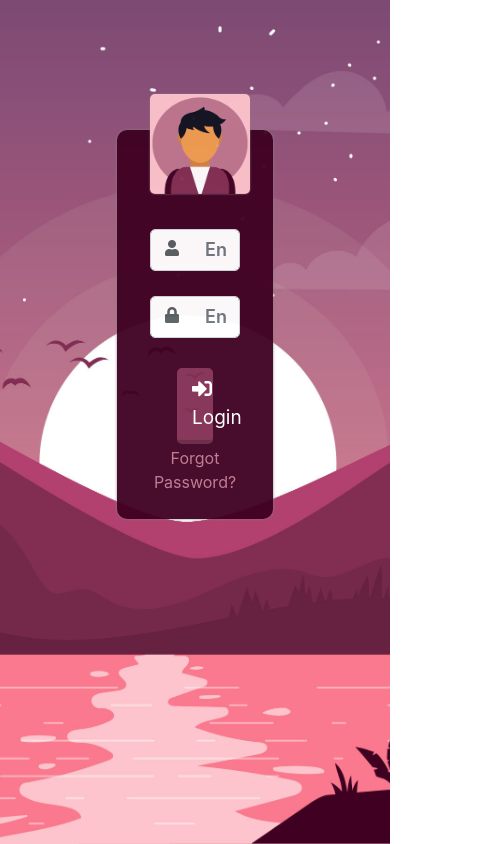
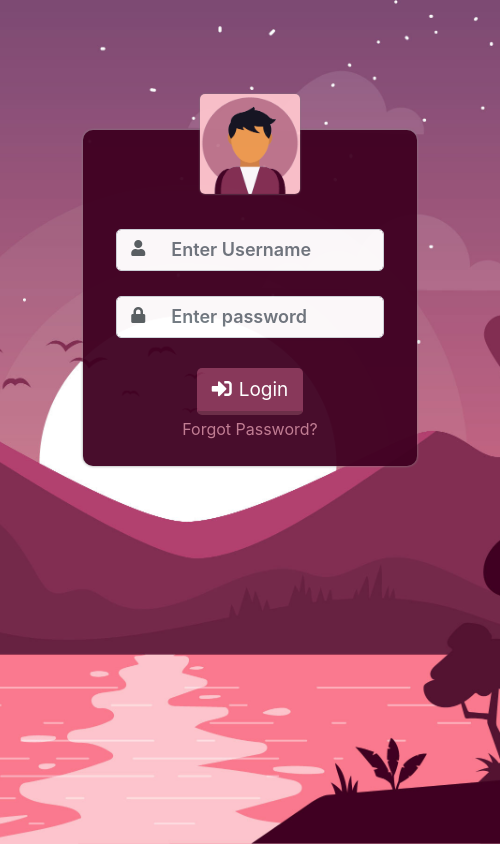
Before and after one commit to Rozmarynowski/LoginForm, a plain HTML site: page index.html in a window 390 px wide. Shown: the whole page, 500 px wide, since content can reach past the window. Drawn offline with nearby package versions, Linux system fonts and the light colour scheme.

Commit message:
Index changes

```diff
--- a/index.htm
+++ b/index.html
@@ -18,7 +18,7 @@
 
 
     <div class="squere text-center">
-        <div class="col-sm-8 main-section">
+        <div class="col-8 col-sm-8 col-lg-8 main-section">
 
             <div class="model-content">
                 <div class="col-12 user-img">
--- a/style.css
+++ b/style.css
@@ -7,7 +7,8 @@ body{
 }
 
 .squere{
-  width: 40%;
+  display: block;
+  width: 500px;
   margin-left: auto;
   margin-right: auto;
 }
```
Also changed, not shown: index2.html (added).
